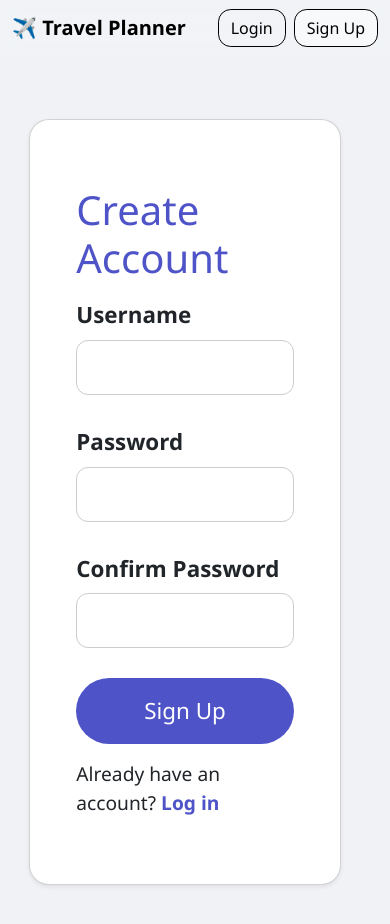
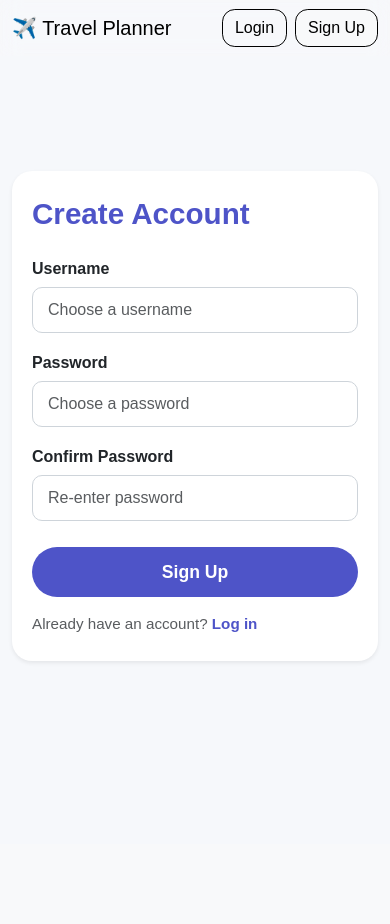
Before and after one commit to mahaboobali1212/Travel-Planner-WEB-Application, a Flask app: template templates/signup.html in a window 390 px wide. After the commit the page ends 663 px from the top, so only its background shows below. Run offline with Flask 3, Linux system fonts and the light colour scheme; the template is opened without the code that fills it, so the values that code supplies are empty.

Commit message:
style: fix oversized card and input heights, optimize responsive viewport scaling

```diff
--- a/templates/base.html
+++ b/templates/base.html
@@ -51,7 +51,7 @@
     </div>
   </nav>
 
-  <div class="container mt-4">
+  <div class="container mt-2 mt-md-3">
     {% with messages = get_flashed_messages(with_categories=true) %}
       {% if messages %}
         {% for category, message in messages %}
--- a/templates/signup.html
+++ b/templates/signup.html
@@ -2,143 +2,117 @@
 {% block title %}Sign Up · Travel Planner{% endblock %}
 {% block content %}
 <style>
-  body, html {
-    height: 100%;
-    font-family: 'Segoe UI', Tahoma, Geneva, Verdana, sans-serif;
-    background: #f0f2f5;
-    margin: 0;
-    padding: 0;
+  .signup-container {
+    display: flex;
+    min-height: calc(100vh - 140px);
+    justify-content: flex-end;
+    align-items: center;
+    padding: 20px 50px 20px 0;
   }
 
-  .signup-container {
-    display: flex;
-    height: 100vh;
-    justify-content: flex-end; /* Align box to right */
-    align-items: center;
-    padding-right: 50px;
-  }
-
-  .card {
-    width: 550px; /* Rectangle box */
-    padding: 70px 50px; /* Extra padding for big content */
-    border-radius: 20px;
-    box-shadow: 0 20px 50px rgba(0,0,0,0.25);
+  .signup-card {
+    width: 480px;
+    padding: 35px 35px;
+    border-radius: 1.25rem;
+    box-shadow: 0 15px 35px rgba(0,0,0,0.2);
     background: #ffffff;
   }
 
-  .card-body h3 {
-    font-size: 3rem; /* Extra big heading */
-    margin-bottom: 40px;
+  .signup-card h3 {
+    font-size: 1.85rem;
+    font-weight: 700;
+    margin-bottom: 25px;
     color: #4e54c8;
     text-align: left;
   }
 
-  .form-label {
-    font-weight: 700;
-    font-size: 1.6rem; /* Big labels */
+  .signup-card .form-label {
+    font-weight: 600;
+    font-size: 1rem;
+    margin-bottom: 6px;
   }
 
-  .form-control {
-    height: 65px; /* Big input boxes */
-    font-size: 1.4rem;
-    padding: 15px 20px;
-    margin-bottom: 30px;
-    border-radius: 12px;
-    border: 1px solid #ccc;
+  .signup-card .form-control {
+    height: 46px;
+    font-size: 1rem;
+    padding: 10px 15px;
+    margin-bottom: 18px;
+    border-radius: 10px;
+    border: 1px solid #ced4da;
     transition: all 0.3s ease;
   }
 
-  .form-control:focus {
+  .signup-card .form-control:focus {
     border-color: #4e54c8;
-    box-shadow: 0 0 15px rgba(78,84,200,0.3);
+    box-shadow: 0 0 10px rgba(78,84,200,0.25);
     outline: none;
   }
 
-  .btn-success {
+  .signup-card .btn-success {
     background: #4e54c8;
     border: none;
-    font-size: 1.6rem; /* Big button text */
-    padding: 18px;
-    border-radius: 50px;
+    font-size: 1.1rem;
+    font-weight: 600;
+    padding: 12px;
+    border-radius: 30px;
     width: 100%;
     transition: all 0.3s ease;
   }
 
-  .btn-success:hover {
-    background: #8f94fb;
+  .signup-card .btn-success:hover {
+    background: #6c72e2;
   }
 
-  p {
-    font-size: 1.4rem; /* Big paragraph */
+  .signup-card p {
+    font-size: 0.95rem;
     text-align: left;
-    margin-top: 25px;
+    margin-top: 18px;
   }
 
-  a {
+  .signup-card a {
     color: #4e54c8;
     font-weight: 700;
     text-decoration: none;
   }
 
-  a:hover {
+  .signup-card a:hover {
     text-decoration: underline;
   }
 
   @media(max-width: 768px){
     .signup-container {
       justify-content: center;
-      padding-right: 20px;
+      padding: 15px 0;
     }
 
-    .card {
-      width: 90%;
-      padding: 50px 30px;
-    }
-
-    .card-body h3 {
-      font-size: 2.5rem;
-    }
-
-    .form-label {
-      font-size: 1.4rem;
-    }
-
-    .form-control {
-      height: 55px;
-      font-size: 1.2rem;
-    }
-
-    .btn-success {
-      font-size: 1.4rem;
-      padding: 16px;
-    }
-
-    p {
-      font-size: 1.2rem;
+    .signup-card {
+      width: 100%;
+      max-width: 440px;
+      padding: 25px 20px;
     }
   }
 </style>
 
 <div class="signup-container">
-  <div class="card shadow-sm">
+  <div class="signup-card shadow-sm">
     <div class="card-body">
-      <h3 class="mb-3">Create Account</h3>
+      <h3>Create Account</h3>
       <form method="POST" novalidate>
-        <div class="mb-3">
+        <div class="mb-2">
           <label class="form-label">Username</label>
-          <input name="username" class="form-control" required>
+          <input name="username" class="form-control" placeholder="Choose a username" required>
         </div>
-        <div class="mb-3">
+        <div class="mb-2">
           <label class="form-label">Password</label>
-          <input type="password" name="password" class="form-control" required>
+          <input type="password" name="password" class="form-control" placeholder="Choose a password" required>
         </div>
-        <div class="mb-3">
+        <div class="mb-2">
           <label class="form-label">Confirm Password</label>
-          <input type="password" name="confirm" class="form-control" required>
+          <input type="password" name="confirm" class="form-control" placeholder="Re-enter password" required>
         </div>
-        <button class="btn btn-success w-100" type="submit">Sign Up</button>
+        <button class="btn btn-success w-100 mt-2" type="submit">Sign Up</button>
       </form>
-      <p class="mt-3 mb-0">Already have an account? <a href="{{ url_for('login') }}">Log in</a></p>
+      <p class="mt-3 mb-0 text-muted">Already have an account? <a href="{{ url_for('login') }}">Log in</a></p>
     </div>
   </div>
 </div>
```
Also changed, not shown: templates/login.html (+17 -17 lines), templates/trip.html (+25 -25 lines).
